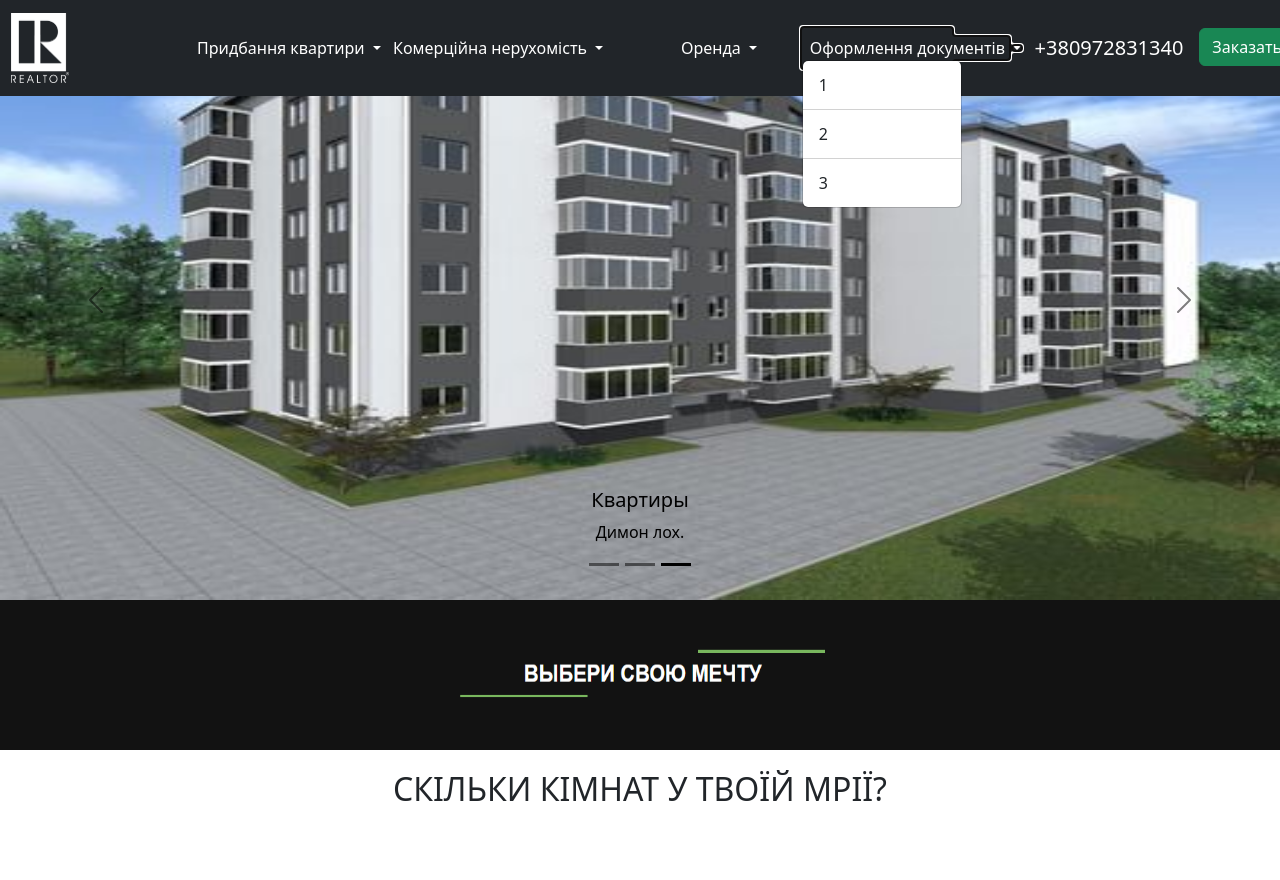
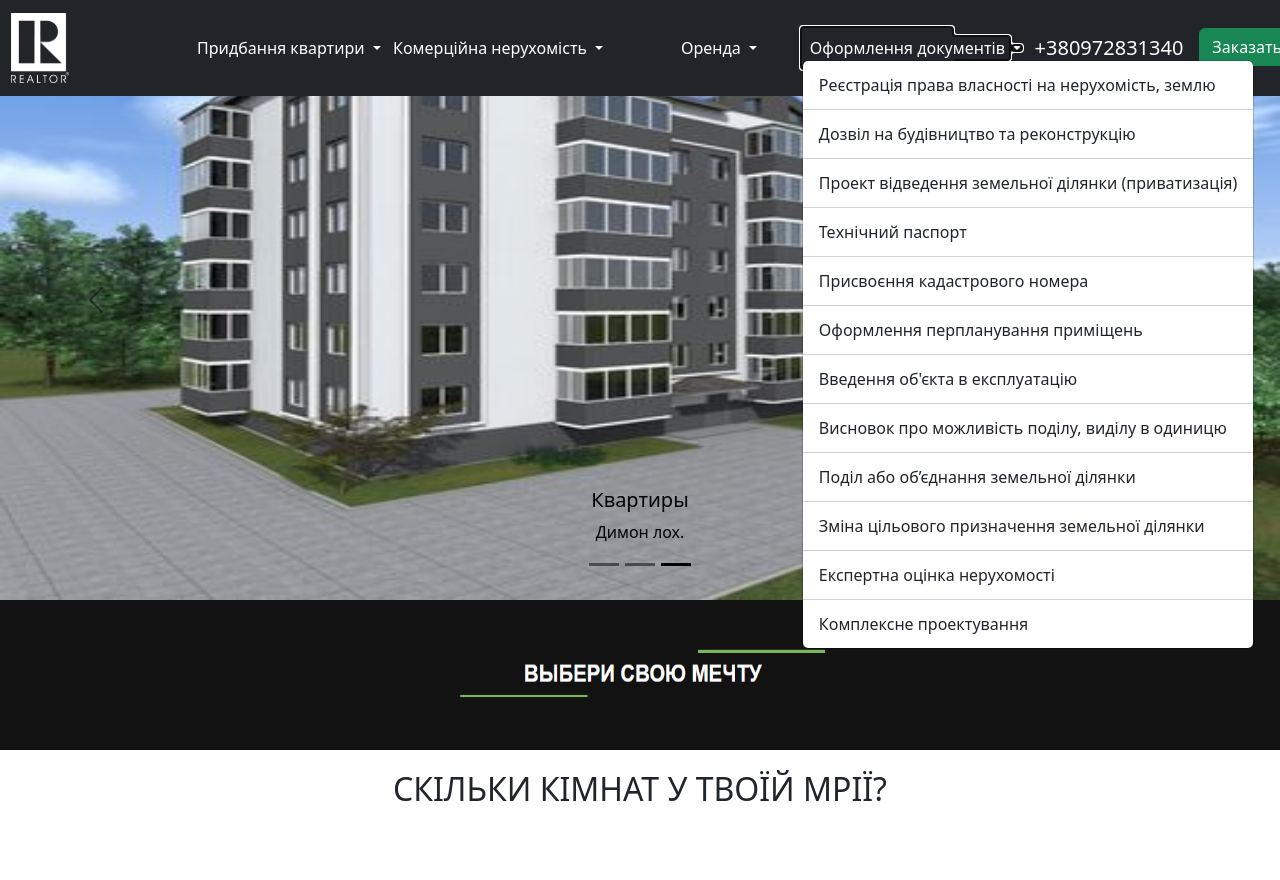
Before and after one commit to Delibero69/odessa-realtor, a Django app: page / in a window 1280 px wide, after a click on "Оформлення документів". Shown: the top 880 px of the page. Run offline with Django 4.2, Linux system fonts and the light colour scheme.

Commit message:
vadiklentay

```diff
--- a/project/main/templates/main/base.html
+++ b/project/main/templates/main/base.html
@@ -78,15 +78,42 @@
                         Оформлення документів
                     </a>
                     <ul class="dropdown-menu">
-                        <li><a class="dropdown-item" href="#">1</a></li>
+                        <li><a class="dropdown-item" href="#">Реєстрація права власності на нерухомість, землю</a></li>
                         <li>
                             <hr class="dropdown-divider">
                         </li>
-                        <li><a class="dropdown-item" href="#">2</a></li>
+                        <li><a class="dropdown-item" href="#">Дозвіл на будівництво та реконструкцію</a></li>
                         <li>
                             <hr class="dropdown-divider">
                         </li>
-                        <li><a class="dropdown-item" href="#">3</a></li>
+                        <li><a class="dropdown-item" href="#">Проект відведення земельної ділянки (приватизація)</a></li>
+                         </li>
+                        <hr class="dropdown-divider">
+                        <li><a class="dropdown-item" href="#">Технічний паспорт</a></li>
+                        </li>
+                        <hr class="dropdown-divider">
+                        <li><a class="dropdown-item" href="#">Присвоєння кадастрового номера</a></li>
+                        </li>
+                        <hr class="dropdown-divider">
+                        <li><a class="dropdown-item" href="#">Оформлення перпланування приміщень</a></li>
+                        </li>
+                        <hr class="dropdown-divider">
+                        <li><a class="dropdown-item" href="#">Введення об'єкта в експлуатацію</a></li>
+                        </li>
+                        <hr class="dropdown-divider">
+                        <li><a class="dropdown-item" href="#">Висновок про можливість поділу, виділу в одиницю</a></li>
+                        </li>
+                        <hr class="dropdown-divider">
+                        <li><a class="dropdown-item" href="#">Поділ або об’єднання земельної ділянки</a></li>
+                        </li>
+                        <hr class="dropdown-divider">
+                        <li><a class="dropdown-item" href="#">Зміна цільового призначення земельної ділянки</a></li>
+                         </li>
+                        <hr class="dropdown-divider">
+                        <li><a class="dropdown-item" href="#">Експертна оцінка нерухомості</a></li>
+                        </li>
+                        <hr class="dropdown-divider">
+                        <li><a class="dropdown-item" href="#">Комплексне проектування</a></li>
                     </ul>
                 </li>
 
```
